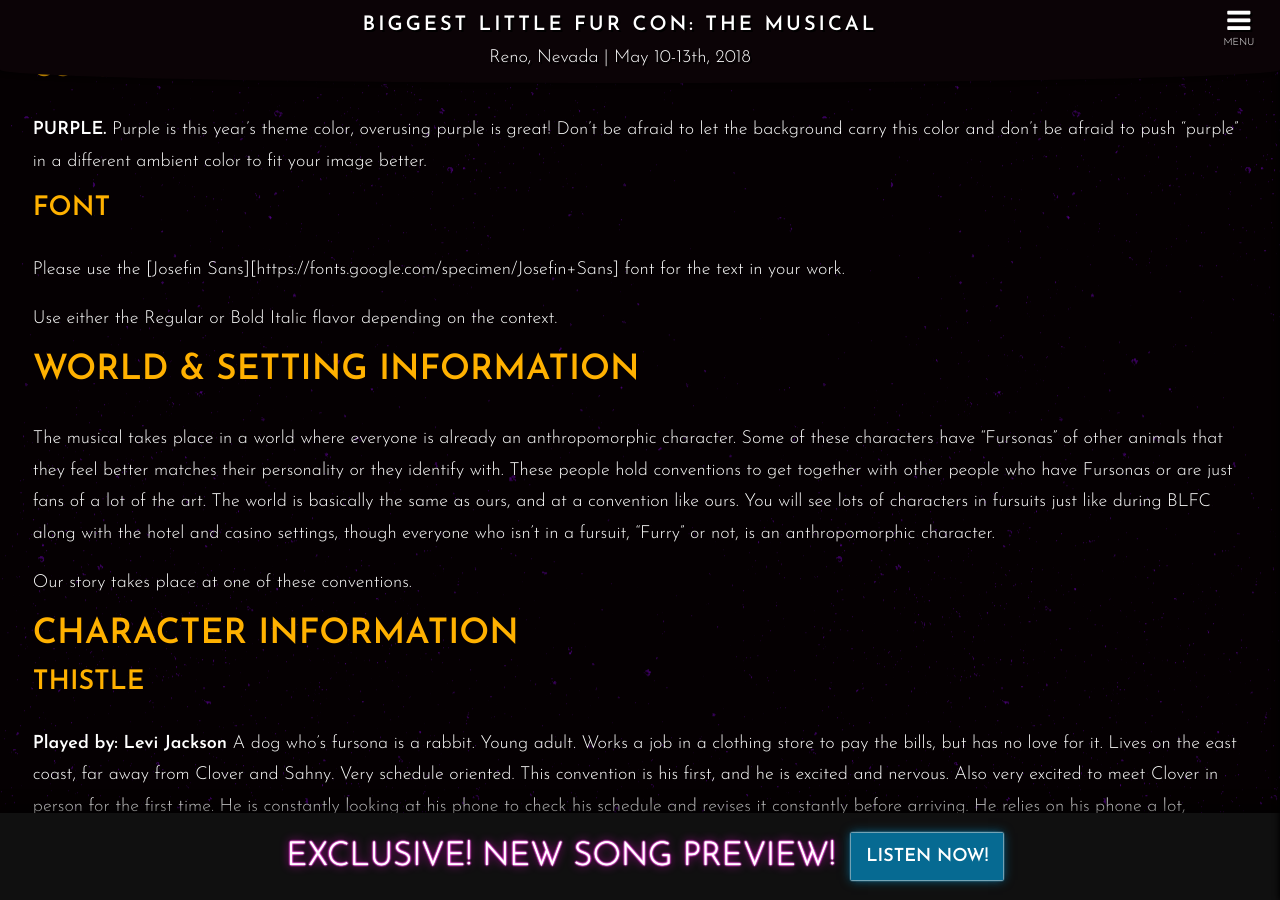
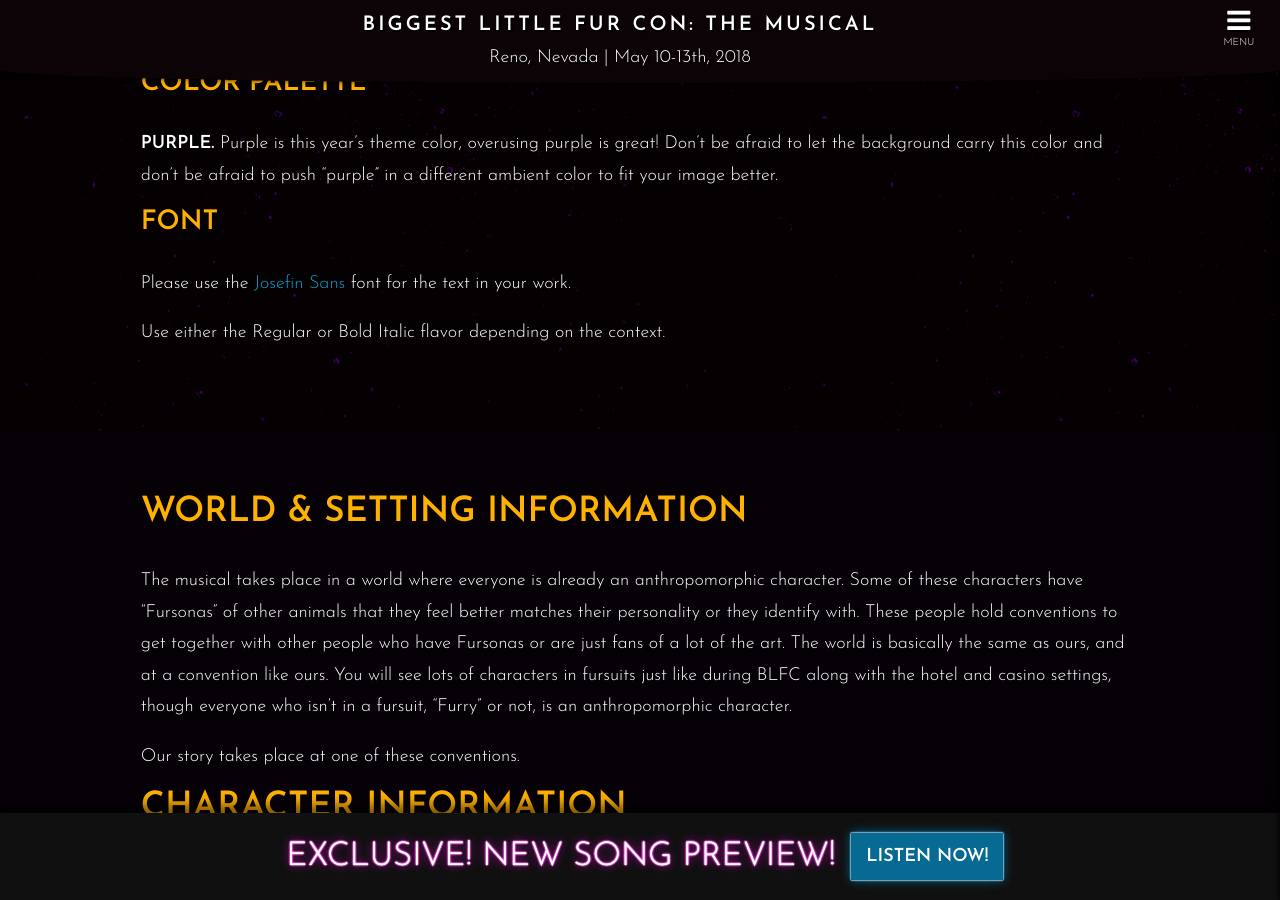
Before and after one commit to blfcweb/biggestlittlefc.github.io, a Jekyll site: the page built from music/style-guide.md, in a window 1280 px wide and 900 px high, scrolled down 489 px. Built offline with Jekyll 4.4.1, drawn with Linux system fonts in a browser that asks for light colours; our own code applies the rules of GitHub Pages for plain Markdown files; some of the changed text lies outside the part shown.

Commit message:
additional formatting

```diff
--- a/music/style-guide.md
+++ b/music/style-guide.md
@@ -1,8 +1,10 @@
 ---
 title: 'Style Guide'
 status: LIVE
+layout: fullwidth
 ---
-
+<div class="one-full bg-one">
+<div class="page-wrapper">
 ## Theme Styles
 
 ### Color Palette
@@ -11,17 +13,21 @@
 
 ### Font
 
-Please use the [Josefin Sans][https://fonts.google.com/specimen/Josefin+Sans] font for the text in your work.
+Please use the <a href="https://fonts.google.com/specimen/Josefin+Sans" target="blank">Josefin Sans</a> font for the text in your work.
 
 Use either the Regular or Bold Italic flavor depending on the context.
 
+</div>
+</div>
+
+<div class="one-full bg-two">
+<div class="page-wrapper">
 
 ## World & Setting Information
 
 The musical takes place in a world where everyone is already an anthropomorphic character. Some of these characters have "Fursonas" of other animals that they feel better matches their personality or they identify with.  These people hold conventions to get together with other people who have Fursonas or are just fans of a lot of the art. The world is basically the same as ours, and at a convention like ours.  You will see lots of characters in fursuits just like during BLFC along with the hotel and casino settings, though everyone who isn't in a fursuit, "Furry" or not, is an anthropomorphic character.
 
 Our story takes place at one of these conventions.
-
 
 ## Character Information
 
@@ -37,7 +43,7 @@
 
 **Played by: Brianna Antilles** A sergal who's fursona is a horse.  Adult.  She is here to make money selling her art in the dealer's den.  She shares a table this year with an artist whom she admires, dauB.  Tends to be very business oriented, it takes up much of her life, as her art is her sole source of income.
 
-### Sahny (Suh-nee)
+### Sahny <small>(Suh-nee)</small>
 
 **Played by: Sam A. Parker** A hyena who's fursona is a deer.  Young adult.  Nonbinary, uses them/they pronouns.  Loves to party and drink all the booze.  Wants to be a "popufur" and really idolizes Keystone, a famous character in the community.  Very carefree to the point of his own detreiment.  Lives very in the moment and is not concerned with planning at all.
 
@@ -45,15 +51,19 @@
 
 **Played by: Viottolo D'silencia** The hyena con chair whose fursona is an arctic fox.  Adult.  Very nonchelant about running the con, worry-free and convinced everything is going well.  Incompetent and uses his position in the community to get what he wants.
 
-### dauB (Dah-B)
+### dauB <small>(Dah-B)</small>
 
 **Played by: Milo Sybre Baranov** A white tiger that dyes his fur to be like a golden tabby (his fursona).  Adult.  6'4" tall.  Is very large but wishes he was smaller.  Calm and knows everything will be ok, so he worries less than Baz.  Very passionate about his work, but not as uptight about the business aspect of it.
 
+</div>
+</div>
+
+<div class="one-full bg-three">
+<div class="page-wrapper">
 
 ## Inspiration
 
 What are some things you've seen at BLFC?  Maybe a funny experience you had could be happening to a background character.
-
 
 ## General Rules
 
@@ -131,3 +141,6 @@
 
 
 </div>
+
+</div>
+</div>
```
